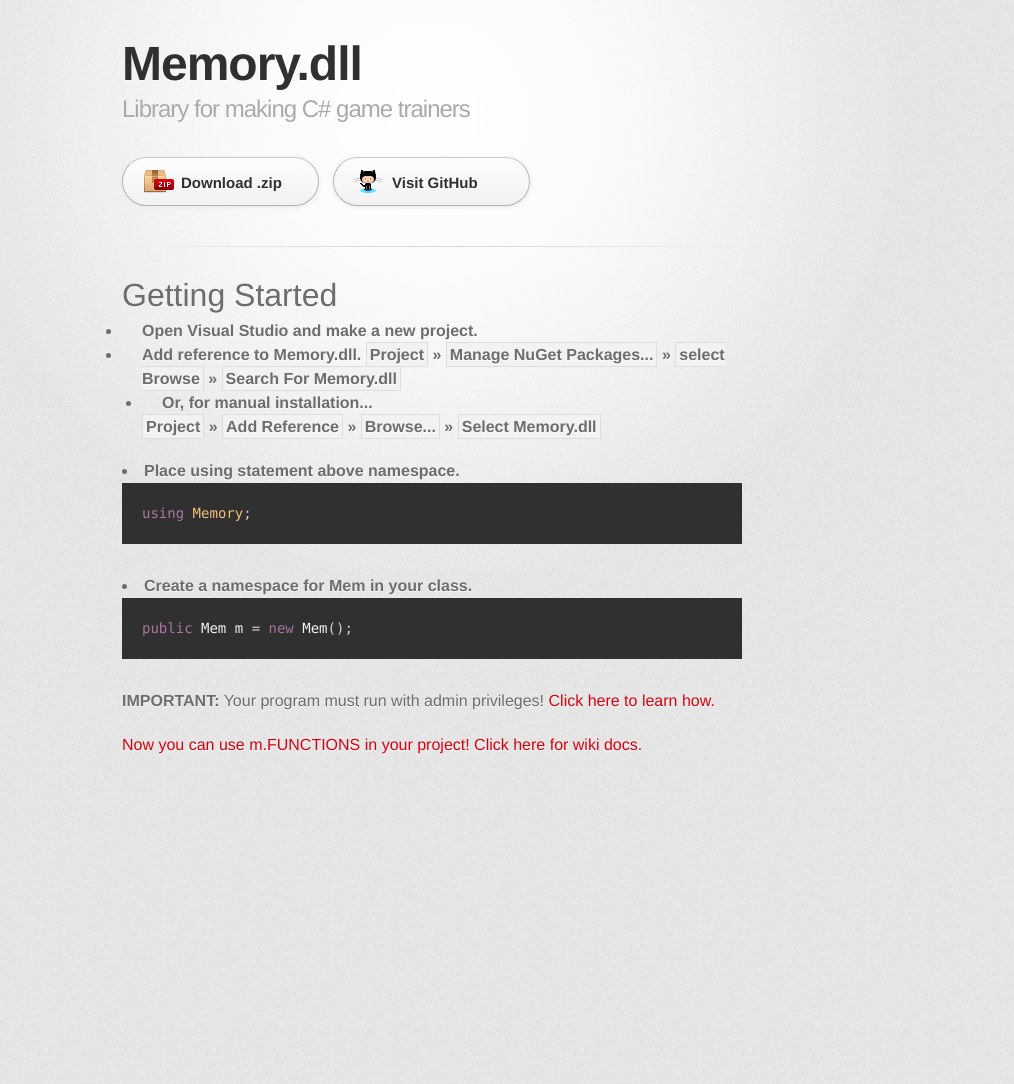
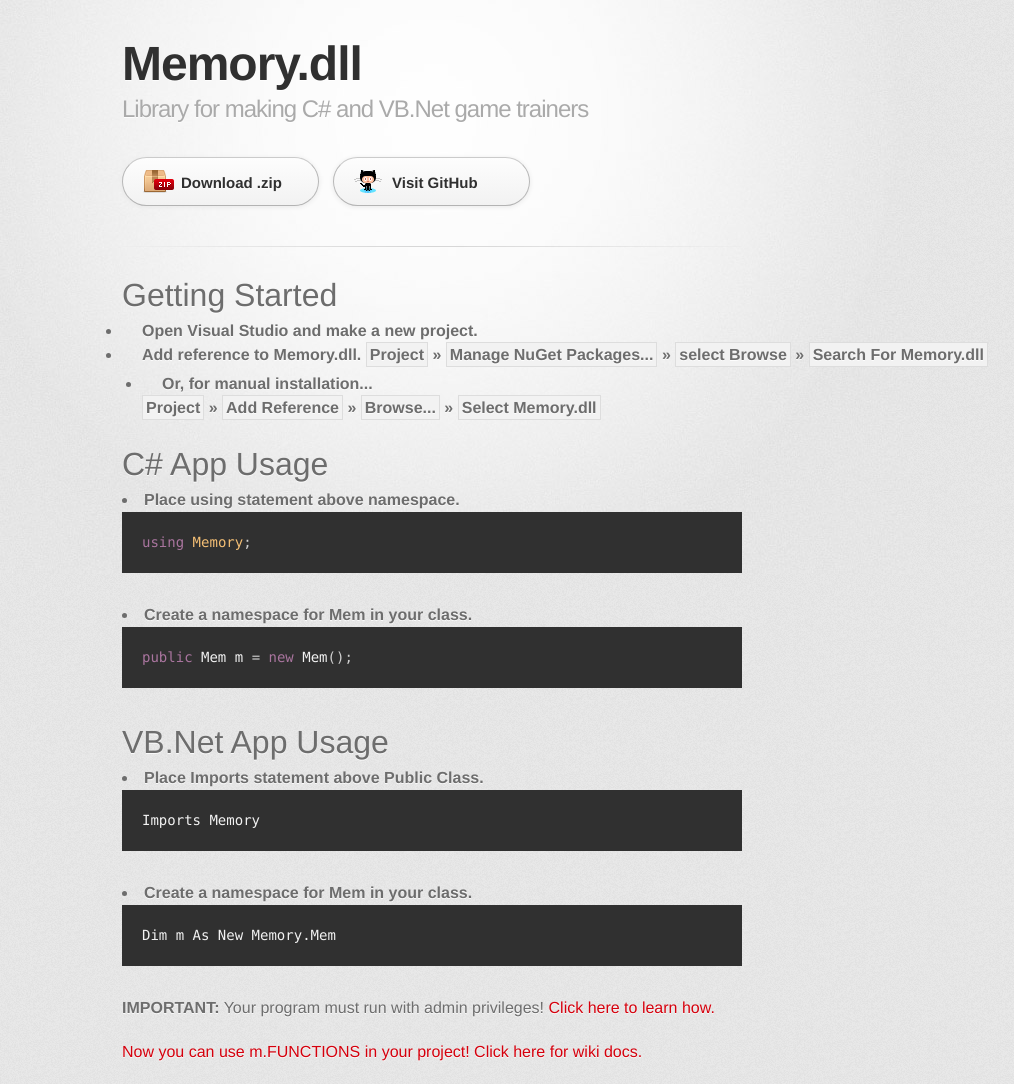
Before and after one commit to erfg12/memory.dll, a Jekyll site: the page built from index.md, in a window 1280 px wide. Shown: the whole page, without its empty margins (208-1222 px from the left). Built offline with Jekyll 4.4.1, drawn with Linux system fonts in a browser that asks for light colours; some web fonts are replaced; our own code applies the rules of GitHub Pages for plain Markdown files; before the commit the page ends 900 px from its top, so only the background shows below that.

Commit message:
added vbdotnet code

````diff
--- a/_layouts/default.html
+++ b/_layouts/default.html
@@ -18,7 +18,7 @@
 
         <header>
           <h1>Memory.dll</h1>
-          <h2>Library for making C# game trainers</h2>
+          <h2>Library for making C# and VB.Net game trainers</h2>
         </header>
         <section id="downloads" class="clearfix">
         <a href="https://www.nuget.org/packages/Memory.dll" id="download-zip" class="button"><span>Download .zip</span></a>
--- a/index.md
+++ b/index.md
@@ -4,16 +4,19 @@
 
 # [](#header-1)Getting Started
 
-<ul>
+<ul style="width:900px;">
 <li style="font-weight:bold;">Open Visual Studio and make a new project.</li>
 <li style="font-weight:bold;">Add reference to Memory.dll.
 <span class="highlight_this">Project</span> » <span class="highlight_this">Manage NuGet Packages...</span> » <span class="highlight_this">select Browse</span> » <span class="highlight_this">Search For Memory.dll</span>
 <ul>
-<li style="font-weight:bold;">Or, for manual installation...</li>
+<li style="font-weight:bold;margin-top:5px;">Or, for manual installation...</li>
 <span class="highlight_this">Project</span> » <span class="highlight_this">Add Reference</span> » <span class="highlight_this">Browse...</span> » <span class="highlight_this">Select Memory.dll</span>
 </ul>
 </li>
 </ul>
+
+# [](#header-1)C# App Usage
+
 <li style="font-weight:bold;">Place using statement above namespace.</li>
 ```csharp
 using Memory;
@@ -23,6 +26,16 @@
 public Mem m = new Mem();
 ```
 
+# [](#header-1)VB.Net App Usage
+
+<li style="font-weight:bold;">Place Imports statement above Public Class.</li>
+```vb.net
+Imports Memory
+```
+<li style="font-weight:bold;">Create a namespace for Mem in your class.</li>
+```vb.net
+Dim m As New Memory.Mem
+```
 
 <span style="font-weight:bold;">IMPORTANT:</span> Your program must run with admin privileges! <a href="https://github.com/erfg12/memory.dll/wiki/Administrative-Privileges">Click here to learn how.</a>
 
````
